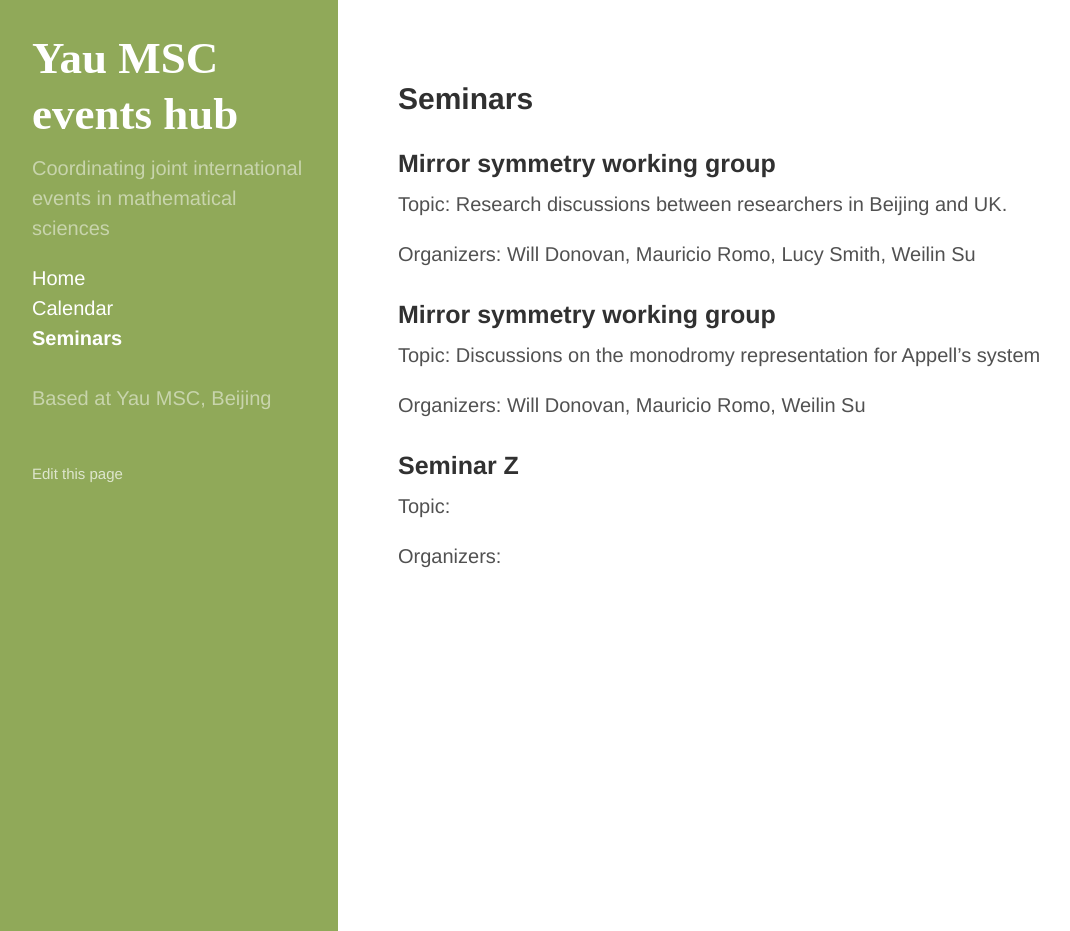
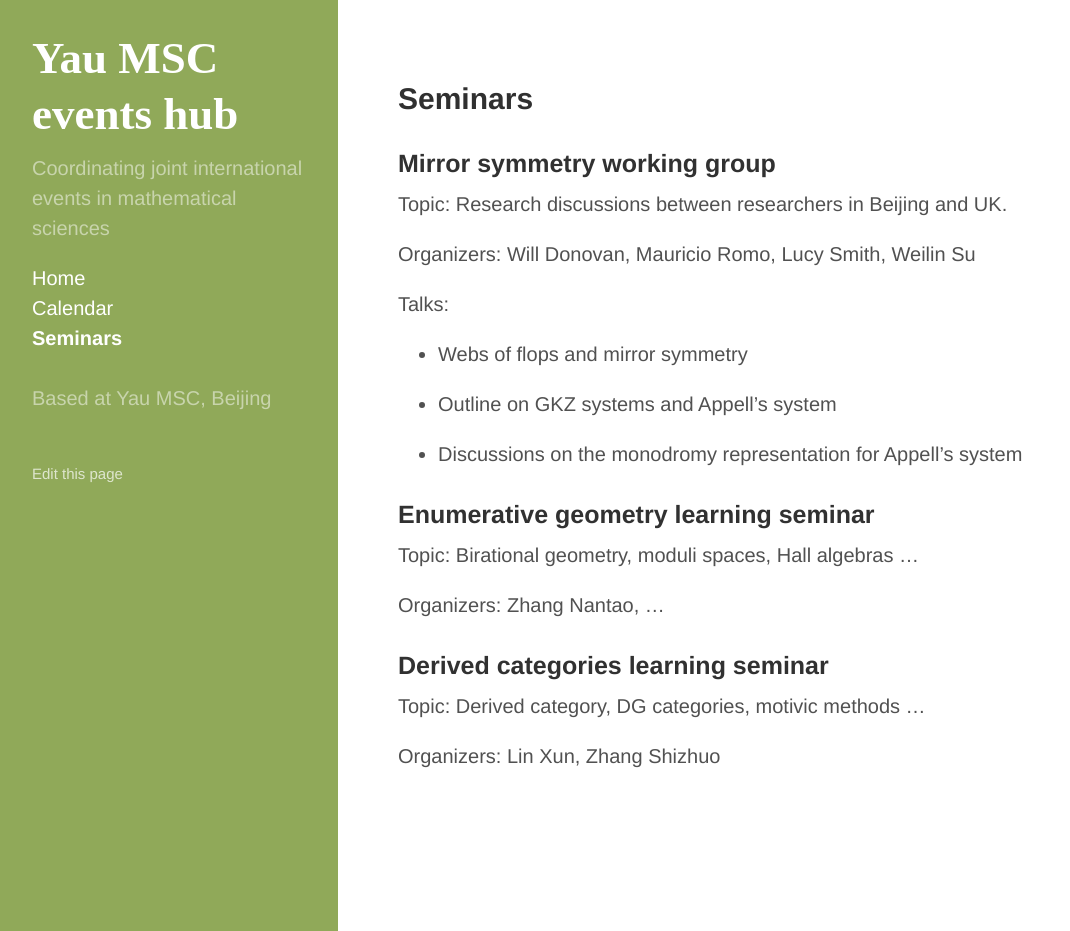
Before and after one commit to yau-msc-events/yau-msc-events.github.io, a Jekyll site: the page built from seminars.md, in a window 1280 px wide and 931 px high. Shown: the whole window, without its empty margins (2-1072 px from the left). Built offline with Jekyll 4.4.1, drawn with Linux system fonts in a browser that asks for light colours.

Commit message:
Update seminars.md

```diff
--- a/seminars.md
+++ b/seminars.md
@@ -9,18 +9,27 @@
 
 Organizers: Will Donovan, Mauricio Romo, Lucy Smith, Weilin Su
 
+Talks:
 
+- Webs of flops and mirror symmetry
 
-### Mirror symmetry working group
+- Outline on GKZ systems and Appell's system
 
-Topic: Discussions on the monodromy representation for Appell's system
-
-Organizers: Will Donovan, Mauricio Romo, Weilin Su
+- Discussions on the monodromy representation for Appell's system
 
 
 
-### Seminar Z
 
-Topic:
+### Enumerative geometry learning seminar
 
-Organizers:
+Topic: Birational geometry, moduli spaces, Hall algebras ...
+
+Organizers: Zhang Nantao, ...
+
+
+
+### Derived categories learning seminar
+
+Topic: Derived category, DG categories, motivic methods ...
+
+Organizers: Lin Xun, Zhang Shizhuo
```
